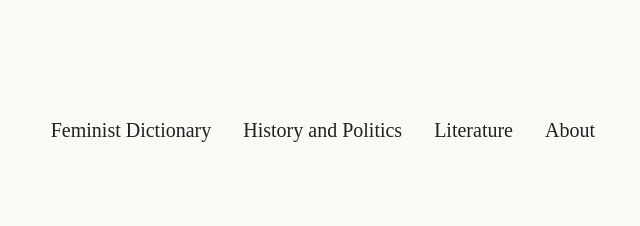
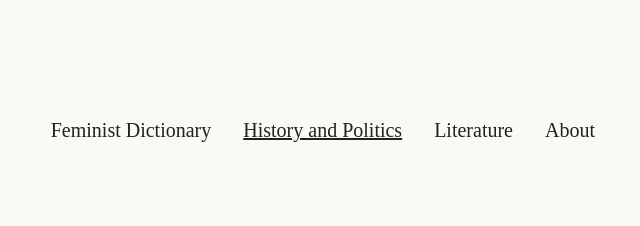
Before and after one commit to teenaliumich/trash, a plain HTML site: page history.html in a window 1280 px wide. Shown: the top 226 px of the page, 589-1229 px from the left. Drawn offline with Linux system fonts and the light colour scheme.

Commit message:
Update history.html

```diff
--- a/history.html
+++ b/history.html
@@ -22,7 +22,7 @@
         <ul>
           <li><a href="index.html">About</a></li>
           <li><a href="literature.html">Literature</a></li>
-          <li><a href="history.html">History and Politics</a></li>
+          <li><a class = "active" href="history.html">History and Politics</a></li>
           <li><a href="femdict.html">Feminist Dictionary</a></li>
         </ul>
     </nav>
```
